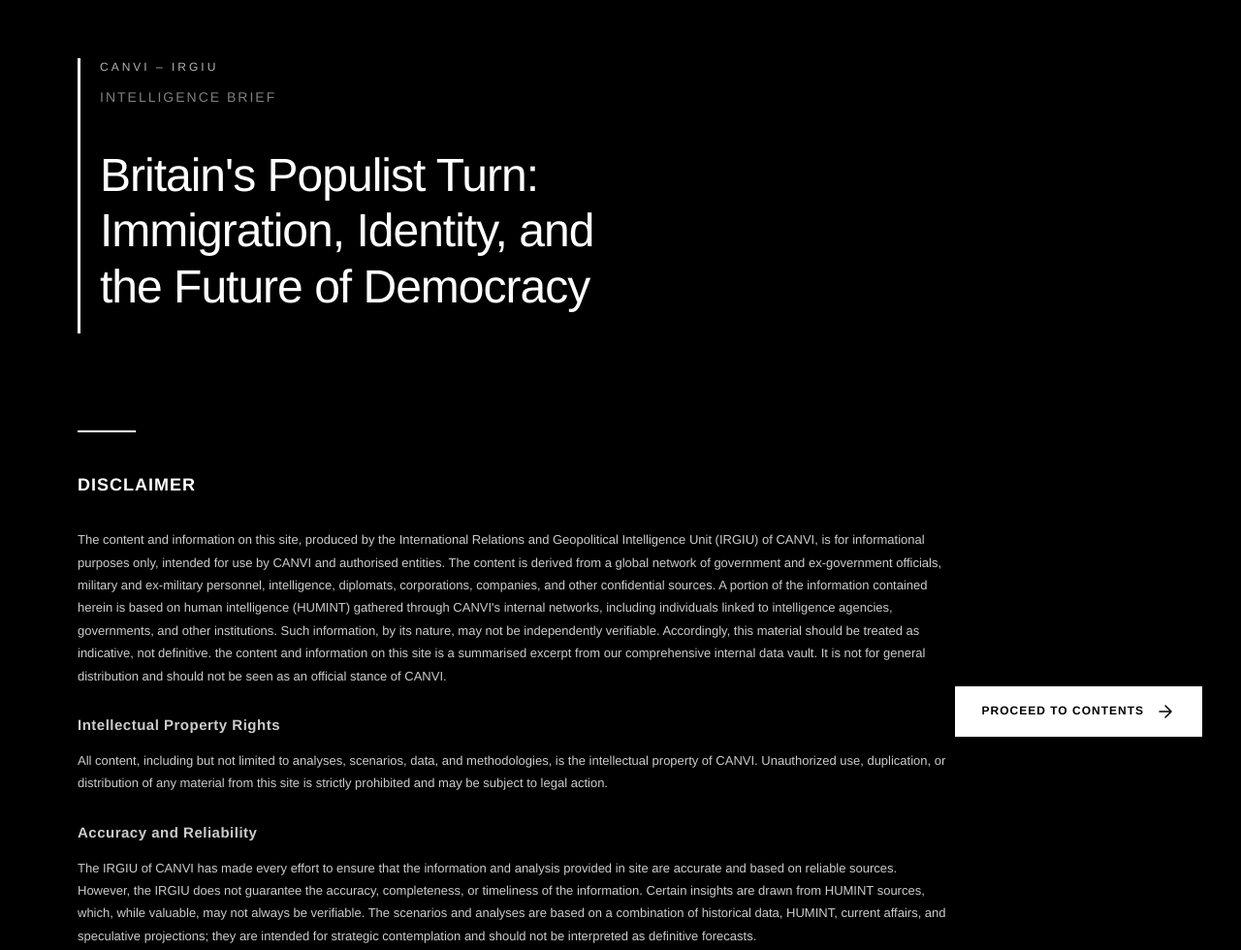
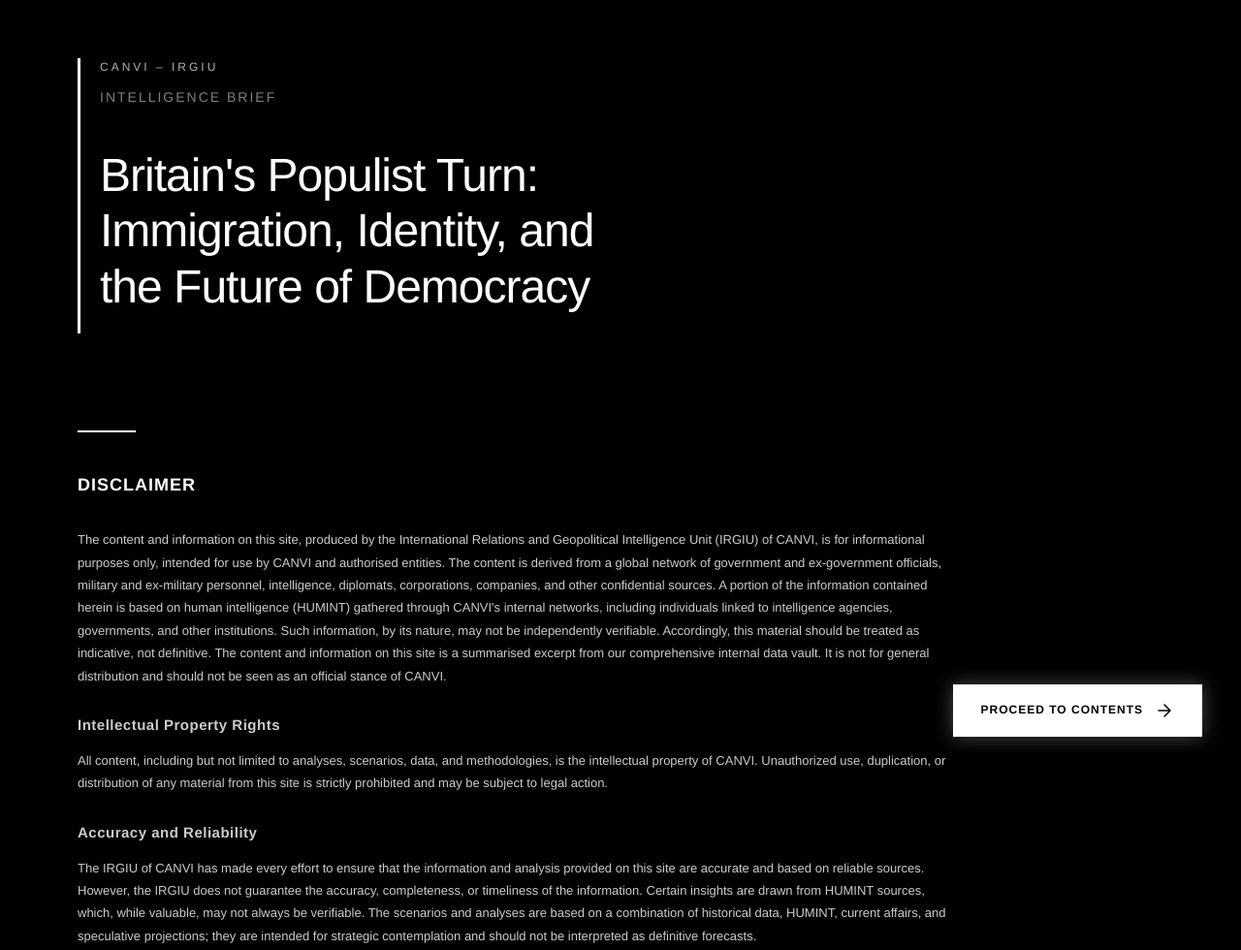
Before and after one commit to IRGIU/Britains-Populist-Turn-Intelligence-Brief-Series, a plain HTML site: page index.html in a window 1280 px wide. Shown: the top 980 px of the page at 97% size. Drawn offline with Linux system fonts and the light colour scheme.

Commit message:
Update index.html

```diff
--- a/index.html
+++ b/index.html
@@ -114,8 +114,8 @@
             position: fixed;
             bottom: 40px;
             right: 40px;
-            background: #fff;
-            color: #000;
+            background: rgba(255, 255, 255, 0.2);
+            color: rgba(255, 255, 255, 0.4);
             padding: 16px 28px;
             text-decoration: none;
             font-size: 12px;
@@ -124,25 +124,33 @@
             display: flex;
             align-items: center;
             gap: 12px;
-            border: none;
-            cursor: pointer;
-            transition: all 0.3s ease;
+            border: 1px solid rgba(255, 255, 255, 0.2);
+            cursor: not-allowed;
+            transition: all 0.4s ease;
             animation: fadeIn 1s ease-out 1s both;
             z-index: 1000;
         }
 
-        .contents-btn:hover {
+        .contents-btn.active {
+            background: #fff;
+            color: #000;
+            border-color: #fff;
+            cursor: pointer;
+            box-shadow: 0 0 20px rgba(255, 255, 255, 0.3);
+        }
+
+        .contents-btn.active:hover {
             background: #000;
             color: #fff;
             transform: translateX(5px);
             box-shadow: 0 10px 30px rgba(255, 255, 255, 0.2);
         }
 
-        .contents-btn svg {
+        .contents-btn.active svg {
             transition: transform 0.3s ease;
         }
 
-        .contents-btn:hover svg {
+        .contents-btn.active:hover svg {
             transform: translateX(5px);
         }
 
@@ -212,16 +220,16 @@
         <div class="disclaimer-section">
             <div class="disclaimer-title">DISCLAIMER</div>
             <div class="disclaimer-content">
-                <p>The content and information on this site, produced by the International Relations and Geopolitical Intelligence Unit (IRGIU) of CANVI, is for informational purposes only, intended for use by CANVI and authorised entities. The content is derived from a global network of government and ex-government officials, military and ex-military personnel, intelligence, diplomats, corporations, companies, and other confidential sources. A portion of the information contained herein is based on human intelligence (HUMINT) gathered through CANVI's internal networks, including individuals linked to intelligence agencies, governments, and other institutions. Such information, by its nature, may not be independently verifiable. Accordingly, this material should be treated as indicative, not definitive. the content and information on this site is a summarised excerpt from our comprehensive internal data vault. It is not for general distribution and should not be seen as an official stance of CANVI.</p>
+                <p>The content and information on this site, produced by the International Relations and Geopolitical Intelligence Unit (IRGIU) of CANVI, is for informational purposes only, intended for use by CANVI and authorised entities. The content is derived from a global network of government and ex-government officials, military and ex-military personnel, intelligence, diplomats, corporations, companies, and other confidential sources. A portion of the information contained herein is based on human intelligence (HUMINT) gathered through CANVI's internal networks, including individuals linked to intelligence agencies, governments, and other institutions. Such information, by its nature, may not be independently verifiable. Accordingly, this material should be treated as indicative, not definitive. The content and information on this site is a summarised excerpt from our comprehensive internal data vault. It is not for general distribution and should not be seen as an official stance of CANVI.</p>
 
                 <h3>Intellectual Property Rights</h3>
                 <p>All content, including but not limited to analyses, scenarios, data, and methodologies, is the intellectual property of CANVI. Unauthorized use, duplication, or distribution of any material from this site is strictly prohibited and may be subject to legal action.</p>
 
                 <h3>Accuracy and Reliability</h3>
-                <p>The IRGIU of CANVI has made every effort to ensure that the information and analysis provided in site are accurate and based on reliable sources. However, the IRGIU does not guarantee the accuracy, completeness, or timeliness of the information. Certain insights are drawn from HUMINT sources, which, while valuable, may not always be verifiable. The scenarios and analyses are based on a combination of historical data, HUMINT, current affairs, and speculative projections; they are intended for strategic contemplation and should not be interpreted as definitive forecasts.</p>
+                <p>The IRGIU of CANVI has made every effort to ensure that the information and analysis provided on this site are accurate and based on reliable sources. However, the IRGIU does not guarantee the accuracy, completeness, or timeliness of the information. Certain insights are drawn from HUMINT sources, which, while valuable, may not always be verifiable. The scenarios and analyses are based on a combination of historical data, HUMINT, current affairs, and speculative projections; they are intended for strategic contemplation and should not be interpreted as definitive forecasts.</p>
 
                 <h3>No Investment or Policy Advice</h3>
-                <p>The content and information on this site does not constitute investment, policy, legal, or any other form of professional advice. It should not be used as the sole basis for making significant policy decisions, investments, or other important resolutions. CANVI and the IRGIU are not responsible for any actions taken based on the information provided on this site.</p>
+                <p>The content and information on this site does not constitute investment, policy, legal, or any other form of professional advice. It should not be used as the sole basis for making significant policy decisions, investments, or other important resolutions. CANVI and the IRGIU are not responsible for any actions taken based on the information provided in this site.</p>
 
                 <h3>Limitation of Liability</h3>
                 <p>CANVI and the IRGIU shall not be liable for any direct, indirect, incidental, or consequential damages resulting from the use of, or reliance on, the information contained on this site. This includes, but is not limited to, loss of profit, business interruption, or any other financial or non-financial losses.</p>
@@ -245,12 +253,28 @@
             <div>CONFIDENTIAL</div>
         </div>
 
-        <a href="https://irgiu.github.io/Contents-Page/" class="contents-btn">
+        <a href="https://irgiu.github.io/Contents-Page/" class="contents-btn" id="contentsBtn">
             <span>PROCEED TO CONTENTS</span>
             <svg width="20" height="20" viewBox="0 0 20 20" fill="none">
                 <path d="M4 10H16M16 10L10 4M16 10L10 16" stroke="currentColor" stroke-width="1.5" stroke-linecap="round" stroke-linejoin="round"/>
             </svg>
         </a>
     </div>
+
+    <script>
+        // Activate button when user scrolls near bottom
+        window.addEventListener('scroll', function() {
+            const scrollPosition = window.scrollY + window.innerHeight;
+            const documentHeight = document.documentElement.scrollHeight;
+            const button = document.getElementById('contentsBtn');
+
+            // Activate when within 100px of bottom
+            if (scrollPosition >= documentHeight - 100) {
+                button.classList.add('active');
+            } else {
+                button.classList.remove('active');
+            }
+        });
+    </script>
 </body>
 </html>
```
